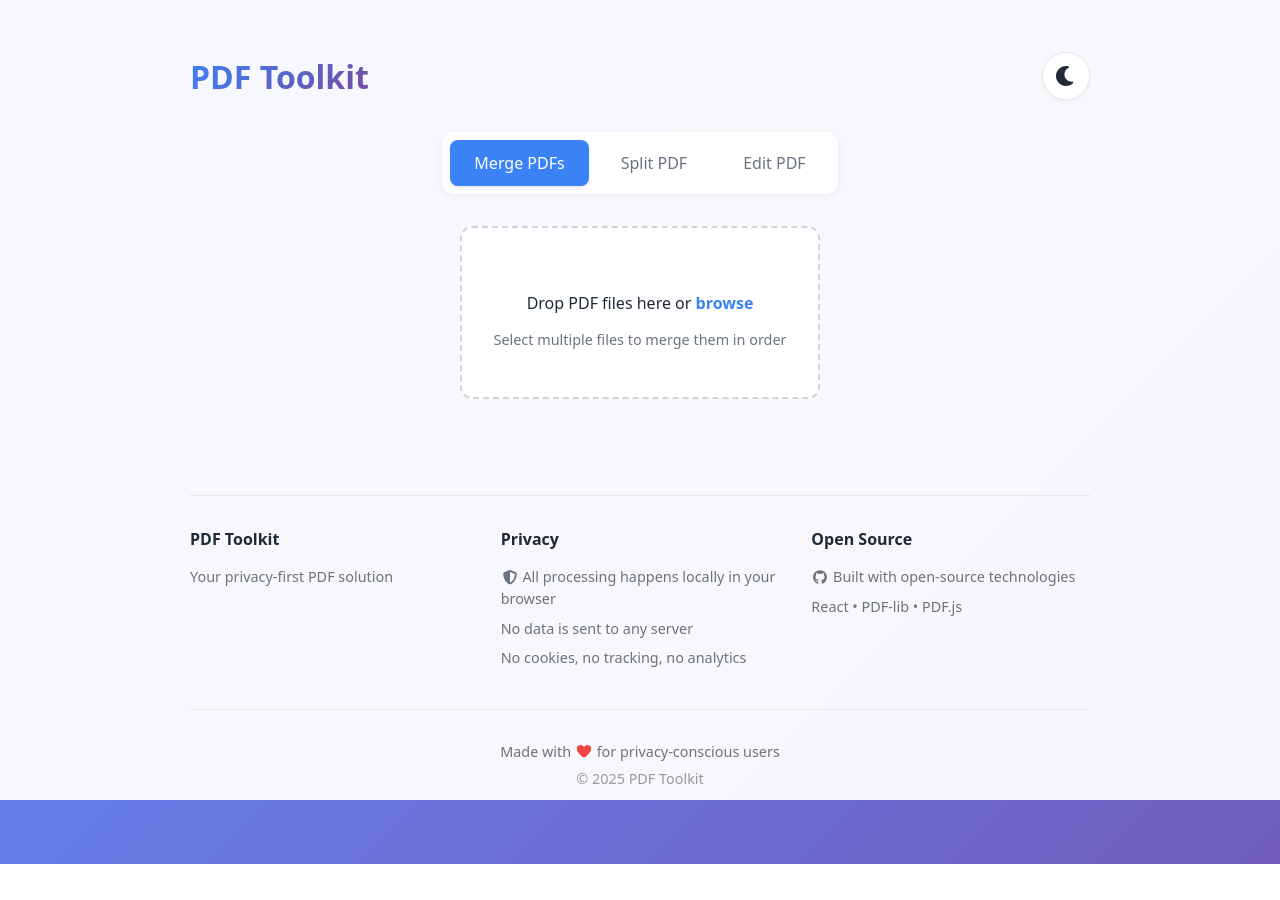
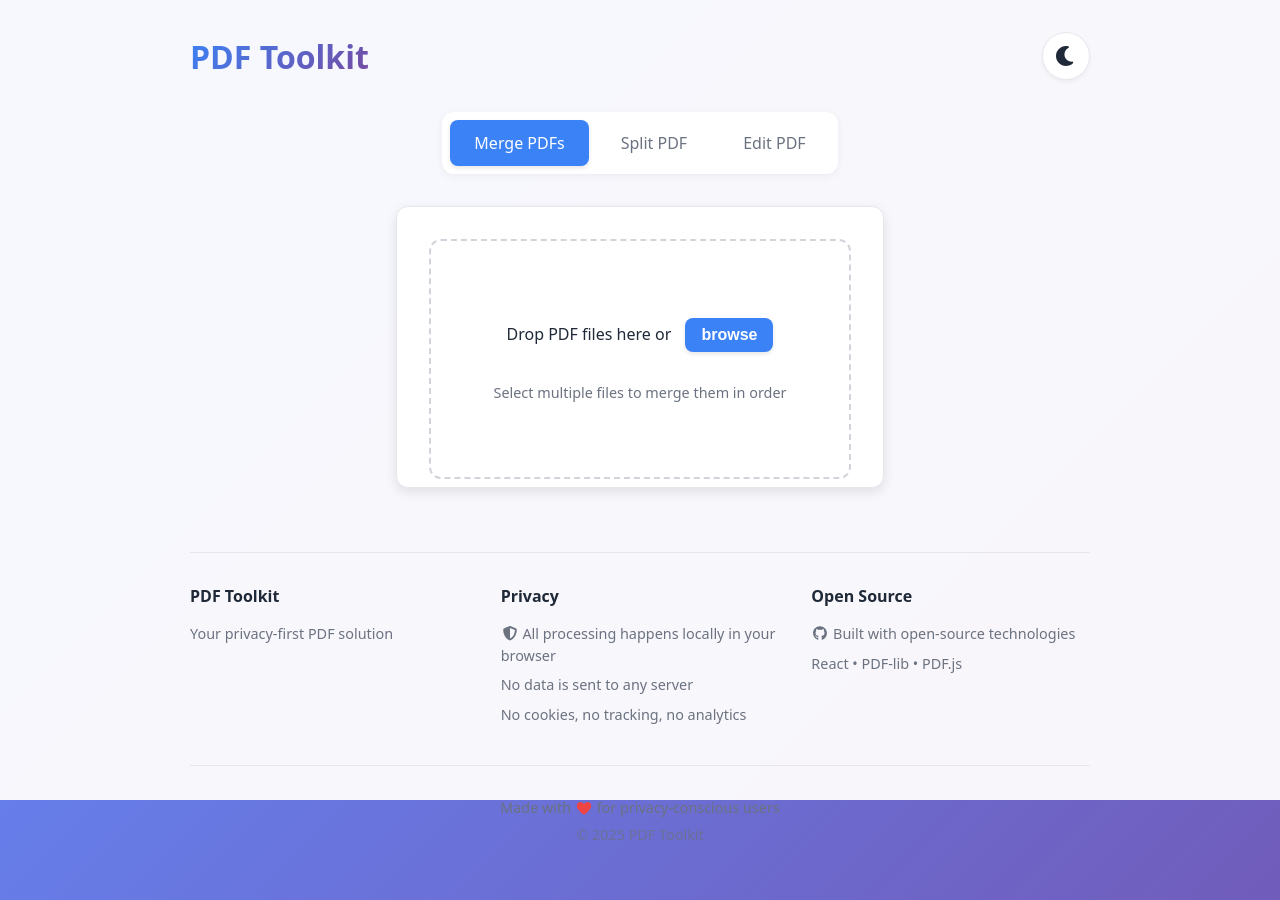
Before and after one commit to magaleh860/pdf-toolkit, a React (Vite) app in the folder apps/web-ui/: page /merge in a window 1280 px wide. Before the commit the page ends 864 px from the top, so only its background shows below. Built offline with nearby package versions, Linux system fonts and the light colour scheme.

Commit message:
unified styling

```diff
--- a/apps/web-ui/src/components/FileDropZone.jsx
+++ b/apps/web-ui/src/components/FileDropZone.jsx
@@ -1,15 +1,93 @@
-import React from 'react'
+import React, { useRef, useState, useCallback } from 'react'
 
-export function FileDropZone({ onFilesDrop, dragActive, handleDrag, children }) {
+// Universal file drop zone for PDFs with optional browse button.
+// Props:
+// - onFiles: (File[]) => void  // called with selected/dropped files
+// - multiple?: boolean         // allow multiple selection (default true)
+// - accept?: string            // input accept attribute (default 'application/pdf')
+// - label?: string             // main instruction text
+// - helpText?: string          // secondary helper text
+// - children?: ReactNode       // optional custom inner UI (advanced)
+export function FileDropZone({
+  onFiles,
+  multiple = true,
+  accept = 'application/pdf',
+  label,
+  helpText,
+  children,
+}) {
+  const inputRef = useRef(null)
+  const [dragActive, setDragActive] = useState(false)
+
+  const handleDrag = useCallback((e) => {
+    e.preventDefault()
+    e.stopPropagation()
+    if (e.type === 'dragenter' || e.type === 'dragover') setDragActive(true)
+    if (e.type === 'dragleave') setDragActive(false)
+  }, [])
+
+  const filterByAccept = useCallback((files) => {
+    if (!accept) return files
+    // Basic filtering for 'application/pdf' and other mime patterns
+    return files.filter(f => {
+      if (accept.includes('application/pdf')) return f.type === 'application/pdf'
+      // fallback: no strict filtering
+      return true
+    })
+  }, [accept])
+
+  const handleDrop = useCallback((e) => {
+    e.preventDefault()
+    e.stopPropagation()
+    setDragActive(false)
+    const files = Array.from(e.dataTransfer?.files || [])
+    const filtered = filterByAccept(files)
+    if (filtered.length && onFiles) onFiles(multiple ? filtered : filtered.slice(0, 1))
+  }, [filterByAccept, multiple, onFiles])
+
+  const handleBrowseClick = useCallback(() => {
+    inputRef.current?.click()
+  }, [])
+
+  const handleInputChange = useCallback((e) => {
+    const files = Array.from(e.target.files || [])
+    const filtered = filterByAccept(files)
+    if (filtered.length && onFiles) onFiles(multiple ? filtered : filtered.slice(0, 1))
+    // reset the input so selecting the same file again will trigger change
+    e.target.value = ''
+  }, [filterByAccept, multiple, onFiles])
+
+  const defaultLabel = label ?? (multiple ? 'Drop PDF files here or' : 'Drop a PDF file here or')
+
   return (
     <div
       className={`drop-zone ${dragActive ? 'active' : ''}`}
       onDragEnter={handleDrag}
       onDragOver={handleDrag}
       onDragLeave={handleDrag}
-      onDrop={onFilesDrop}
+      onDrop={handleDrop}
     >
-      {children}
+      {children ? (
+        children
+      ) : (
+        <>
+          <p>
+            {defaultLabel} {' '}
+            <button type="button" className="file-input-label" onClick={handleBrowseClick}>
+              browse
+            </button>
+          </p>
+          {helpText && <p className="help-text">{helpText}</p>}
+        </>
+      )}
+      <input
+        ref={inputRef}
+        type="file"
+        accept={accept}
+        multiple={multiple}
+        onChange={handleInputChange}
+        className="file-input"
+      />
     </div>
   )
 }
--- a/apps/web-ui/src/components/FileList.jsx
+++ b/apps/web-ui/src/components/FileList.jsx
@@ -4,7 +4,7 @@ import { faArrowUp, faArrowDown, faTrash } from '@fortawesome/free-solid-svg-ico
 
 export function FileList({ files, onMove, onRemove }) {
   return (
-    <div className="files">
+    <div className={files.length > 0 ? "files" : ""}>
       {files.length > 0 && (
         <div className="files-header">
           {files.length} PDF file{files.length !== 1 ? 's' : ''} selected
--- a/apps/web-ui/src/pages/EditPage.jsx
+++ b/apps/web-ui/src/pages/EditPage.jsx
@@ -3,6 +3,7 @@ import { PDFDocument, degrees } from 'pdf-lib'
 import * as pdfjsLib from 'pdfjs-dist/build/pdf.min.mjs'
 import { FontAwesomeIcon } from '@fortawesome/react-fontawesome'
 import { faRotateLeft, faRotateRight, faTrash, faRotate } from '@fortawesome/free-solid-svg-icons'
+import { FileDropZone } from '../components/FileDropZone'
 
 export function EditPage() {
   const [busy, setBusy] = useState(false)
@@ -20,8 +21,7 @@ export function EditPage() {
     setDeletedPages(new Set())
   }
 
-  function onFileChange(e) {
-    const file = e.target.files && e.target.files[0] ? e.target.files[0] : null
+  function processFile(file) {
     setPdfFile(file)
     setPageCount(0)
     setPageThumbs([])
@@ -124,16 +124,13 @@ export function EditPage() {
   }
   return (
     <div className="edit-section">
-      <div className="edit-upload">
-        <label className="file-input-label">
-          Choose PDF to edit
-          <input
-            type="file"
-            accept="application/pdf"
-            onChange={onFileChange}
-            className="file-input"
-          />
-        </label>
+      <div className="split-section edit-upload">
+        <FileDropZone
+          onFiles={(files) => processFile(files[0])}
+          multiple={false}
+          accept="application/pdf"
+          helpText="Select a single PDF to edit its pages"
+        />
         {pdfFile && (
           <div className="file-item">
             <div className="file-info">
--- a/apps/web-ui/src/pages/MergePage.jsx
+++ b/apps/web-ui/src/pages/MergePage.jsx
@@ -1,4 +1,4 @@
-import React, { useState, useCallback } from 'react'
+import React, { useState } from 'react'
 import { PDFDocument } from 'pdf-lib'
 import { FileDropZone } from '../components/FileDropZone'
 import { FileList } from '../components/FileList'
@@ -6,33 +6,13 @@ import { FileList } from '../components/FileList'
 export function MergePage() {
   const [files, setFiles] = useState([])
   const [busy, setBusy] = useState(false)
-  const [dragActive, setDragActive] = useState(false)
 
-  function onChange(e) {
-    const newFiles = Array.from(e.target.files || [])
-    setFiles(prev => [...prev, ...newFiles.filter(f => !prev.find(p => p.name === f.name))])
+  function onAddFiles(newFiles) {
+    setFiles(prev => {
+      const deduped = newFiles.filter(f => !prev.find(p => p.name === f.name && p.size === f.size))
+      return [...prev, ...deduped]
+    })
   }
-
-  const handleDrag = useCallback((e) => {
-    e.preventDefault()
-    e.stopPropagation()
-    if (e.type === "dragenter" || e.type === "dragover") {
-      setDragActive(true)
-    } else if (e.type === "dragleave") {
-      setDragActive(false)
-    }
-  }, [])
-
-  const handleDrop = useCallback((e) => {
-    e.preventDefault()
-    e.stopPropagation()
-    setDragActive(false)
-
-    const newFiles = Array.from(e.dataTransfer.files).filter(f => f.type === 'application/pdf')
-    if (newFiles.length) {
-      setFiles(prev => [...prev, ...newFiles.filter(f => !prev.find(p => p.name === f.name))])
-    }
-  }, [])
 
   function removeFile(index) {
     setFiles(prev => prev.filter((_, i) => i !== index))
@@ -79,26 +59,14 @@ export function MergePage() {
 
   return (
     <div>
-      <FileDropZone
-        dragActive={dragActive}
-        handleDrag={handleDrag}
-        onFilesDrop={handleDrop}
-      >
-        <p>
-          Drop PDF files here or{' '}
-          <label className="file-input-label">
-            browse
-            <input
-              type="file"
-              accept="application/pdf"
-              multiple
-              onChange={onChange}
-              className="file-input"
-            />
-          </label>
-        </p>
-        <p className="help-text">Select multiple files to merge them in order</p>
-      </FileDropZone>
+      <div className="split-section">
+        <FileDropZone
+          onFiles={onAddFiles}
+          multiple
+          accept="application/pdf"
+          helpText="Select multiple files to merge them in order"
+        />
+      </div>
 
       <FileList
         files={files}
--- a/apps/web-ui/src/pages/SplitPage.jsx
+++ b/apps/web-ui/src/pages/SplitPage.jsx
@@ -4,6 +4,7 @@ import * as pdfjsLib from 'pdfjs-dist/build/pdf.min.mjs'
 import { PageThumbnails } from '../components/PageThumbnails'
 import { FontAwesomeIcon } from '@fortawesome/react-fontawesome'
 import { faTrash } from '@fortawesome/free-solid-svg-icons'
+import { FileDropZone } from '../components/FileDropZone'
 
 export function SplitPage() {
   const [busy, setBusy] = useState(false)
@@ -19,8 +20,7 @@ export function SplitPage() {
     setSplitPageThumbs([])
   }
 
-  function onSplitFileChange(e) {
-    const file = e.target.files && e.target.files[0] ? e.target.files[0] : null
+  function processSplitFile(file) {
     setSplitFile(file)
     setSplitPageCount(0)
     setSplitSelectedPages([])
@@ -98,15 +98,12 @@ export function SplitPage() {
   return (
     <div className="split-section">
       <div className="split-upload">
-        <label className="file-input-label">
-          Choose PDF to split
-          <input
-            type="file"
+        <FileDropZone
+          onFiles={(files) => processSplitFile(files[0])}
+          multiple={false}
           accept="application/pdf"
-            onChange={onSplitFileChange}
-            className="file-input"
+          helpText="Select a single PDF to split into pages"
         />
-        </label>
         {splitFile && (
           <div className="file-item">
             <div className="file-info">
@@ -140,15 +137,17 @@ export function SplitPage() {
         </div>
       )}
 
+      {splitFile && (
         <div className="actions">
           <button
             onClick={split}
-          disabled={!splitFile || !splitSelectedPages.length || busy}
+            disabled={!splitSelectedPages.length || busy}
             className="merge-button"
           >
             {busy ? 'Splitting...' : 'Split PDF'}
           </button>
         </div>
+      )}
     </div>
   )
 }
--- /dev/null
+++ b/apps/web-ui/src/styles.css
@@ -0,0 +1,2 @@
+/* Consolidated: styles moved to src/styles/styles.css */
+@import './styles/styles.css';
--- a/apps/web-ui/src/styles/styles.css
+++ b/apps/web-ui/src/styles/styles.css
@@ -175,6 +175,8 @@ body::before {
   box-shadow: 0 4px 12px var(--shadow);
   padding: 2rem;
   border: 1px solid var(--card-border);
+  height: 27vh;
+  width: 33vw;
 }
 .split-upload {
   margin-bottom: 20px;
@@ -200,10 +202,14 @@ h1 {
   border: 2px dashed var(--input-border);
   border-radius: 12px;
   padding: 3rem 2rem;
+  min-height: 140px; /* Ensure consistent drop area height across pages */
   text-align: center;
   background: var(--card-bg);
   transition: all 0.2s ease;
   margin-bottom: 2rem;
+  display: flex;
+  flex-direction: column;
+  justify-content: center;
 }
 
 .drop-zone.active {
@@ -221,6 +227,18 @@ h1 {
   cursor: pointer;
   font-weight: 600;
   transition: opacity 0.2s;
+
+  padding: 0.5rem 1rem;
+  font-size: 1rem;
+  background: var(--button-primary);
+  color: white;
+  border: none;
+  border-radius: 8px;
+  cursor: pointer;
+  font-weight: 600;
+  transition: all 0.2s ease;
+  box-shadow: 0 2px 4px var(--shadow);
+  margin-left: 10px;
 }
 
 .file-input-label:hover {
@@ -229,7 +247,7 @@ h1 {
 
 .help-text {
   color: var(--text-secondary);
-  margin: 0.75rem 0 0;
+  /* margin: 0.75rem 0 0; */
   font-size: 0.9rem;
 }
 
--- a/apps/web-ui/vite.config.js
+++ b/apps/web-ui/vite.config.js
@@ -8,10 +8,7 @@ export default defineConfig({
   optimizeDeps: {
     include: ['pdfjs-dist']
   },
-  // Enable history API fallback for client-side routing
-  server: {
-    historyApiFallback: true,
-  },
+  // SPA routing is handled by Vite's default index.html fallback
   resolve: {
     alias: {
       'pdfjs-dist': path.resolve(__dirname, 'node_modules/pdfjs-dist'),
```
Lines whose indentation alone changed are shown as unchanged.
